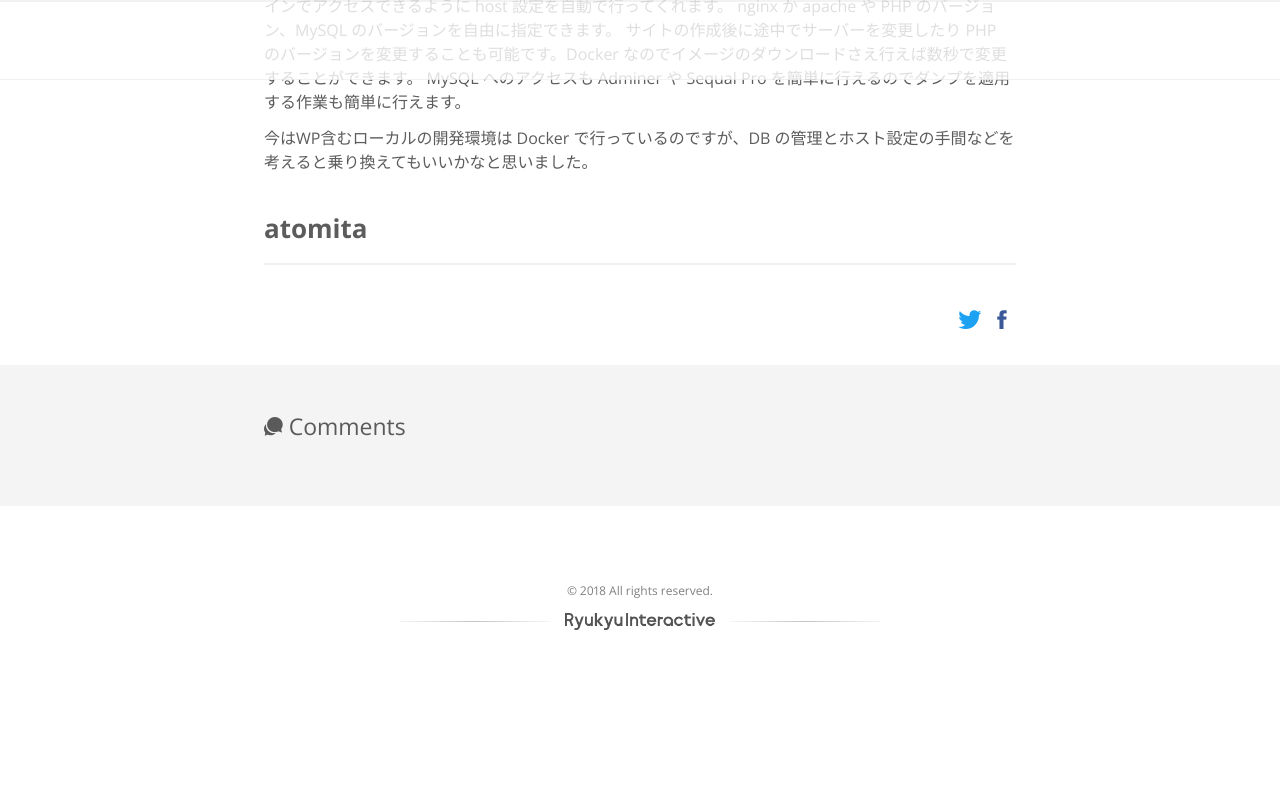
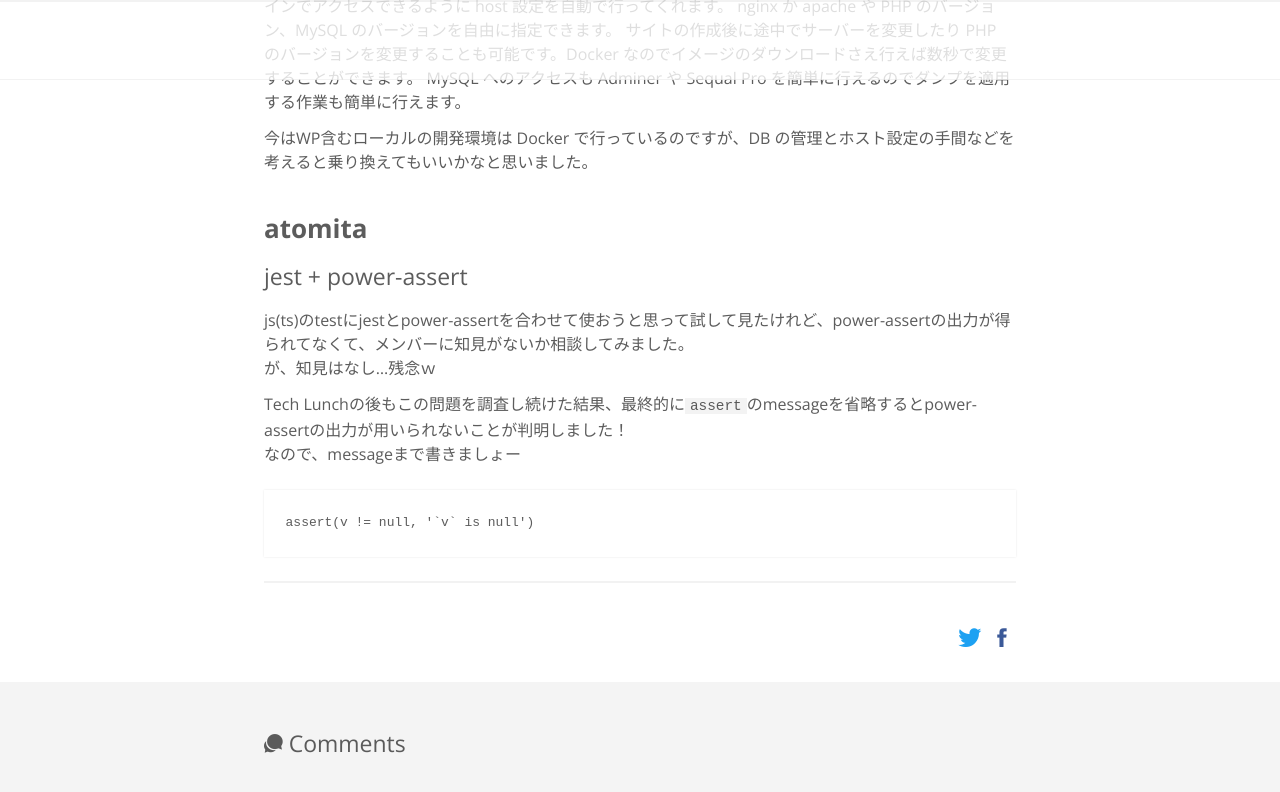
Before and after one commit to RyukyuInteractive/tech.ryukyu-i.co.jp, a Jekyll site: the page built from _posts/2018-08-08-tech-lunch-20180808.md, in a window 1280 px wide and 900 px high, scrolled down 1439 px. Shown: the top 792 px of the window. Built offline with Jekyll 4.4.1, drawn with Linux system fonts in a browser that asks for light colours; a script that is not in the unit is left out; comment, search, counter and statistics services are not loaded; before the commit the page ends 2134 px from its top, so only the background shows below that.

Commit message:
Update 2018-08-08-tech-lunch-20180808.md

````diff
--- a/_posts/2018-08-08-tech-lunch-20180808.md
+++ b/_posts/2018-08-08-tech-lunch-20180808.md
@@ -44,7 +44,16 @@ MySQL へのアクセスも Adminer や Sequal Pro を簡単に行えるので
 
 ## atomita
 
+### jest + power-assert
 
+js(ts)のtestにjestとpower-assertを合わせて使おうと思って試して見たけれど、power-assertの出力が得られてなくて、メンバーに知見がないか相談してみました。
+が、知見はなし...残念ｗ
 
+Tech Lunchの後もこの問題を調査し続けた結果、最終的に`assert`のmessageを省略するとpower-assertの出力が用いられないことが判明しました！
+なので、messageまで書きましょー
+
+```
+assert(v != null, '`v` is null')
+```
 
 ----
````
